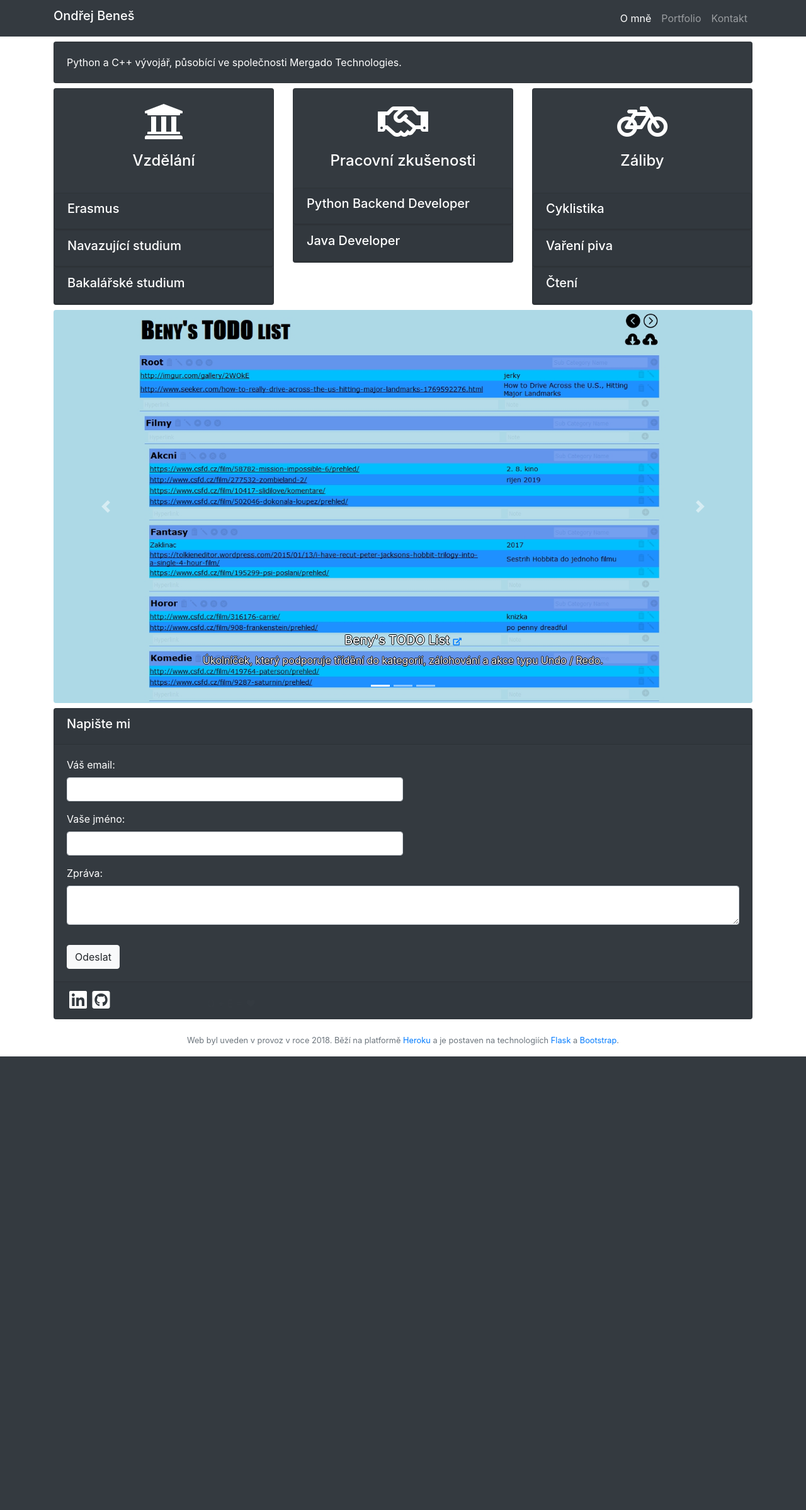
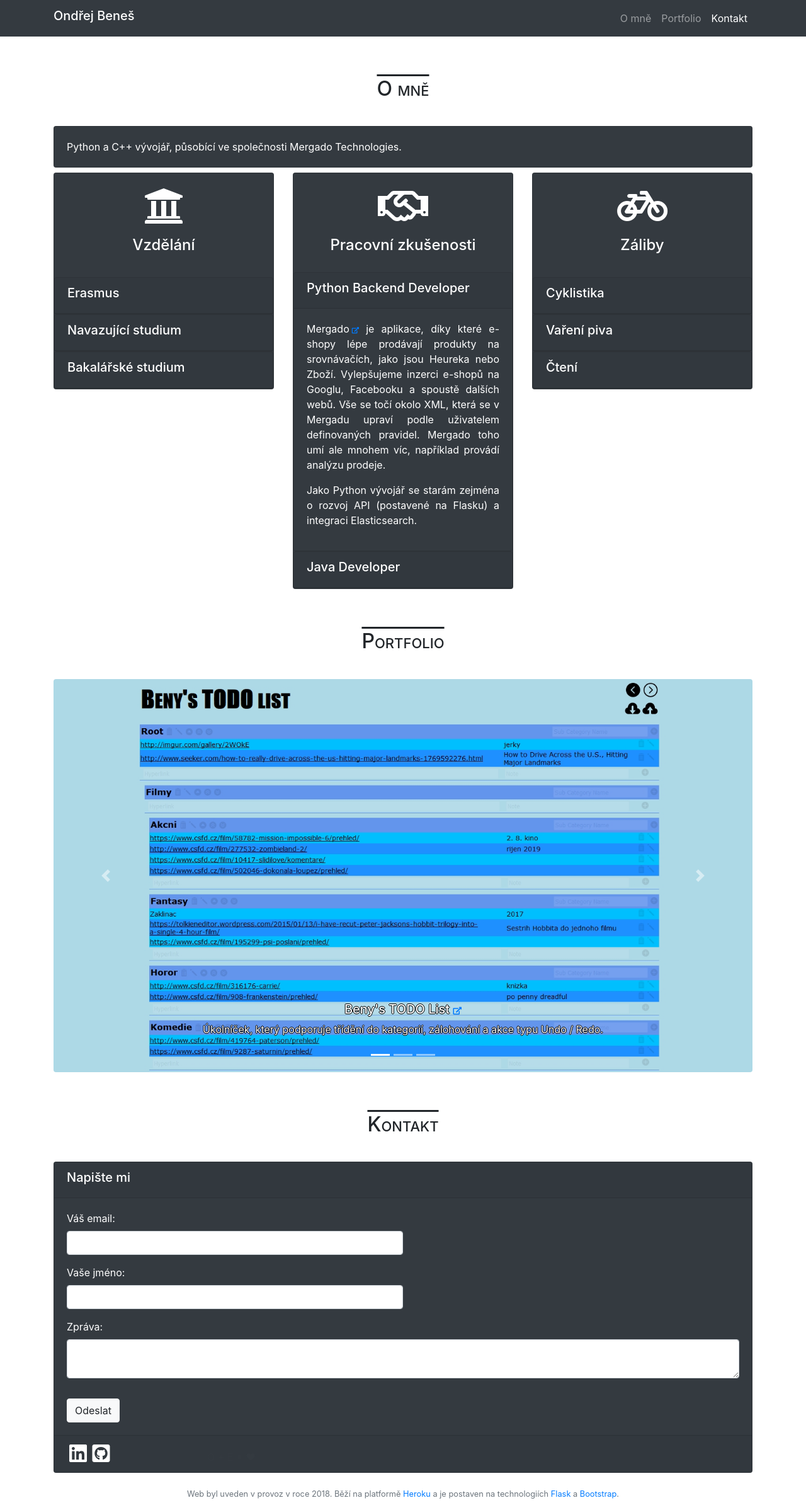
Before and after one commit to ondrejbenes/homepage, a Flask app: page / in a window 1280 px wide. Shown: the whole page at 63% size. Before the commit the page ends 1677 px from the top, so only its background shows below. Run offline with Flask 2, Linux system fonts and the light colour scheme; data that the repository does not hold is empty; some libraries are stand-ins or nearby versions.

Commit message:
Added section headers, Python dev section shows by default.

```diff
--- a/homepage/static/css/style.css
+++ b/homepage/static/css/style.css
@@ -19,3 +19,12 @@ body { padding-top: 58px; }
 .text-outlined {
     text-shadow: -1px 0 black, 0 1px black, 1px 0 black, 0 -1px black;
 }
+
+.section-title {
+    font-size: 2em;
+    text-align: center;
+    padding-top: 2em;
+    padding-bottom: 1em;
+    text-decoration: overline;
+    font-variant: small-caps;
+}
--- a/homepage/templates/index.html
+++ b/homepage/templates/index.html
@@ -16,7 +16,7 @@
       <!-- Google's reCaptcha 2-->
       <script src='https://www.google.com/recaptcha/api.js'></script>
    </head>
-   <body>
+   <body data-spy="scroll" data-target=".navbar" data-offset="75">
      <nav class="navbar fixed-top navbar-expand-md navbar-dark bg-dark">
       <div class="container">
             <h4><a class="navbar-brand" href="#">Ondřej Beneš</a></h4>
@@ -38,8 +38,10 @@
             </div>
       </div>
      </nav>
+     <div  id="o-mne">
+     <h1 class="section-title">O mně</h1>
       <div class="container mt-2">
-         <div class="card text-white bg-dark" id="o-mne">
+         <div class="card text-white bg-dark">
             <div class="card-body">
                <p class="card-text">Python a C++ vývojář, působící ve společnosti Mergado Technologies.</p>
             </div>
@@ -103,7 +105,7 @@
                      <div class="card-header clickable" id="headingOneWork" data-toggle="collapse" data-target="#collapseOneWork" aria-expanded="true" aria-controls="collapseOneWork">
                         <h5>Python Backend Developer</h5>
                      </div>
-                     <div id="collapseOneWork" class="collapse" aria-labelledby="headingOneWork" data-parent="#accordion-Work">
+                     <div id="collapseOneWork" class="collapse show" aria-labelledby="headingOneWork" data-parent="#accordion-Work">
                         <div class="card-body">
                            <p class="text-justify">Mergado<a href="https://mergado.com"><i class="fas fa-external-link-alt fa-small pl-1"></i></a> je aplikace, díky které e-shopy lépe prodávají produkty na srovnávačích, jako jsou Heureka nebo Zboží. Vylepšujeme inzerci e-shopů na Googlu, Facebooku a spoustě dalších webů. Vše se točí okolo XML, která se v Mergadu upraví podle uživatelem definovaných pravidel. Mergado toho umí ale mnohem víc, například provádí analýzu prodeje.</p>
                            <p class="text-justify">Jako Python vývojář se starám zejména o rozvoj API (postavené na Flasku) a integraci Elasticsearch.
@@ -167,8 +169,11 @@
             </div>
          </div>
       </div>
+        </div>
+     <div  id="portfolio">
+      <h1 class="section-title">Portfolio</h1>
       <div class="container mt-2">
-         <div id="portfolio" class="carousel slide" data-ride="carousel">
+         <div class="carousel slide" data-ride="carousel">
             <ol class="carousel-indicators">
                <li data-target="#portfolio" data-slide-to="0" class="active"></li>
                <li data-target="#portfolio" data-slide-to="1"></li>
@@ -216,7 +221,10 @@
             </a>
          </div>
       </div>
-      <div class="container mt-2" id="kontakt">
+        </div>
+     <div id="kontakt">
+      <h1 class="section-title">Kontakt</h1>
+      <div class="container mt-2">
          <div class="card text-white bg-dark">
             <div class="card-header">
                <h5>Napište mi</h5>
@@ -244,6 +252,7 @@
             </div>
          </div>
       </div>
+        </div>
       <!-- Optional JavaScript -->
       <!-- jQuery first, then Popper.js, then Bootstrap JS -->
       <script src="https://code.jquery.com/jquery-3.3.1.min.js" integrity="sha256-FgpCb/KJQlLNfOu91ta32o/NMZxltwRo8QtmkMRdAu8=" crossorigin="anonymous"></script>
```
